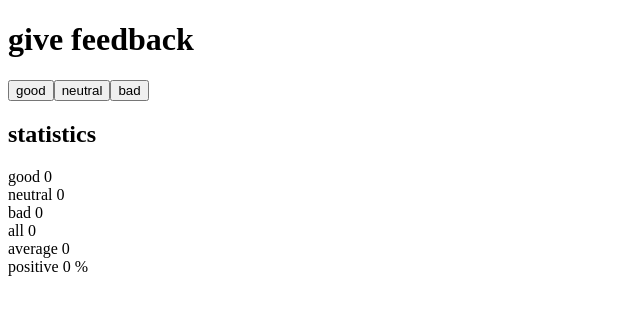
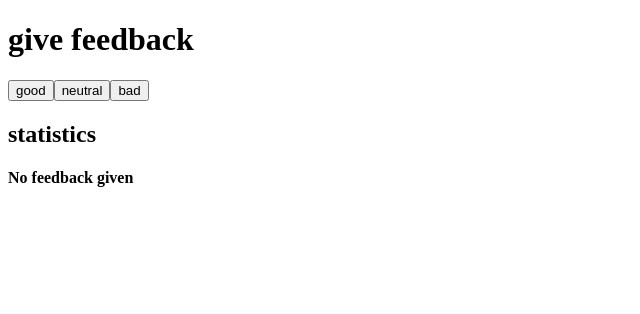
Before and after one commit to softcat477/Exercises, a React (Create React App) app in the folder part1/unicafe/: page / in a window 1280 px wide. Shown: the top 314 px of the page, without its empty margins (0-640 px from the left). Built offline with nearby package versions, Linux system fonts and the light colour scheme.

Commit message:
Add part1-1.9

```diff
--- a/part1/unicafe/src/App.js
+++ b/part1/unicafe/src/App.js
@@ -29,6 +29,14 @@ const Statistics = ({good, bad, neutral}) => {
       return "0 %"
     }
     return ((good) / (good+bad+neutral) * 100).toString() + " %"
+  }
+
+  if (good+bad+neutral === 0){
+    return (
+      <>
+        <h4>No feedback given</h4>
+      </>
+    )
   }
 
   return (
```
